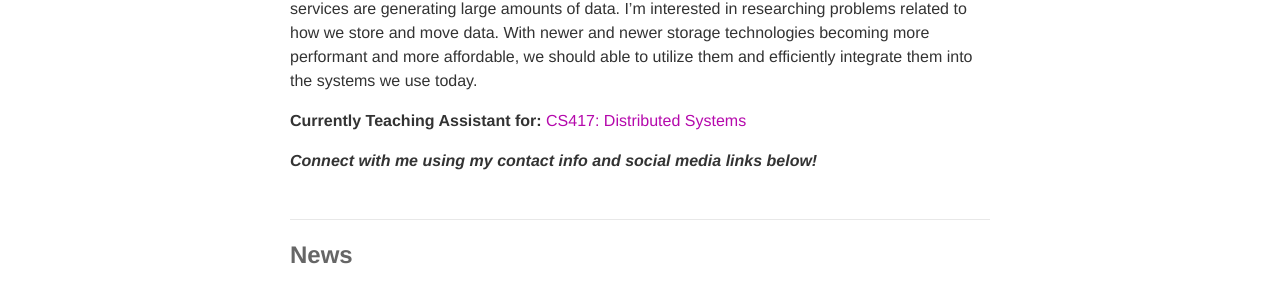
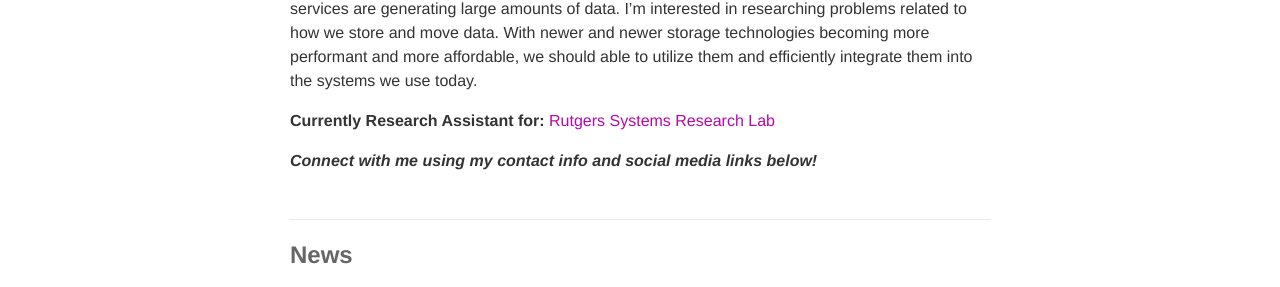
Before and after one commit to DaveedDomingo/daveeddomingo.github.io, a Jekyll site: the page built from _pages/about.md, in a window 1280 px wide and 900 px high, scrolled down 457 px. Shown: the part 148-435 px from the top of the window. Built offline with Jekyll 4.4.1, drawn with Linux system fonts in a browser that asks for light colours; nearby versions of some CDN libraries.

Commit message:
update current status and resume

```diff
--- a/_pages/about.md
+++ b/_pages/about.md
@@ -25,6 +25,6 @@ Operating Systems, File Systems, Storage Architecture, Distributed Systems.
 #### **Mission Statement**
 We live in a world of complex systems; things like machine learning, IoT devices, and social media services are generating large amounts of data. I'm interested in researching problems related to how we store and move data. With newer and newer storage technologies becoming more performant and more affordable, we should able to utilize them and efficiently integrate them into the systems we use today.
 
-**Currently Teaching Assistant for:** [CS417: Distributed Systems](https://www.cs.rutgers.edu/~pxk/417/index.html)
+**Currently Research Assistant for:** [Rutgers Systems Research Lab](https://people.cs.rutgers.edu/~sk2113/rsrl.html)
 
 ***Connect with me using my contact info and social media links below!***
```
Also changed, not shown: 1 other file.
